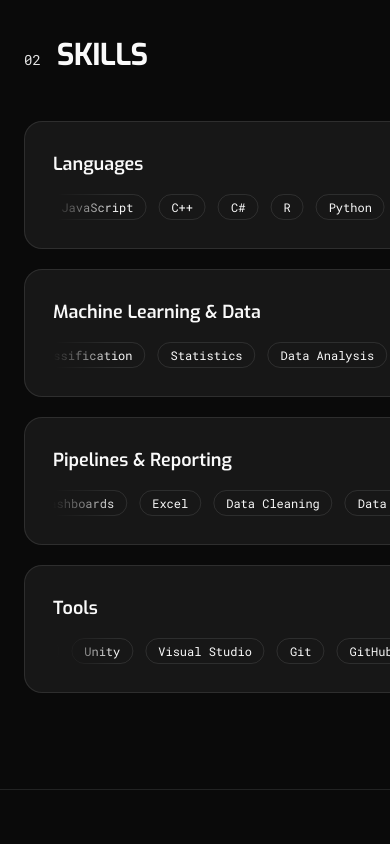
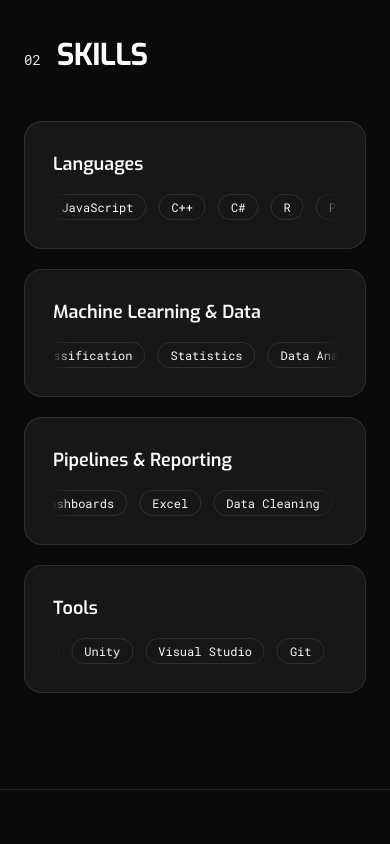
Before and after one commit to Bryanpham004/portfolio, a Next.js app: page / in a window 390 px wide. Shown: the part 1980-2824 px from the top of the page. Built offline with nearby package versions, Linux system fonts and the light colour scheme.

Commit message:
Fix mobile: constrain skill/project cards to viewport (grid-cols-1 + min-w-0)

```diff
--- a/src/app/page.tsx
+++ b/src/app/page.tsx
@@ -109,11 +109,11 @@ export default function Home() {
       <section id="skills" className="bg-background relative border-t py-24 md:py-32">
         <div className="mx-auto max-w-5xl px-6">
           <SectionHeading num="02" title="Skills" />
-          <div className="grid gap-5 sm:grid-cols-2">
+          <div className="grid grid-cols-1 gap-5 sm:grid-cols-2">
             {skills.map((s) => (
               <div
                 key={s.title}
-                className="hover:border-primary rounded-2xl border bg-card p-7 transition-colors"
+                className="hover:border-primary min-w-0 overflow-hidden rounded-2xl border bg-card p-7 transition-colors"
               >
                 <h3 className="mb-4 text-lg font-semibold">{s.title}</h3>
                 <Marquee duration={18} pauseOnHover fadeAmount={6}>
@@ -136,11 +136,11 @@ export default function Home() {
       <section id="projects" className="bg-background relative border-t py-24 md:py-32">
         <div className="mx-auto max-w-5xl px-6">
           <SectionHeading num="03" title="Projects" />
-          <div className="grid gap-6 md:grid-cols-3">
+          <div className="grid grid-cols-1 gap-6 md:grid-cols-3">
             {projects.map((p) => (
               <article
                 key={p.title}
-                className="hover:border-primary group flex flex-col rounded-2xl border bg-card p-7 transition-colors"
+                className="hover:border-primary group flex min-w-0 flex-col rounded-2xl border bg-card p-7 transition-colors"
               >
                 <span className="text-primary font-mono text-xs tracking-wide">{p.tech}</span>
                 <h3 className="mb-3 mt-3 text-xl font-bold tracking-tight">{p.title}</h3>
```
